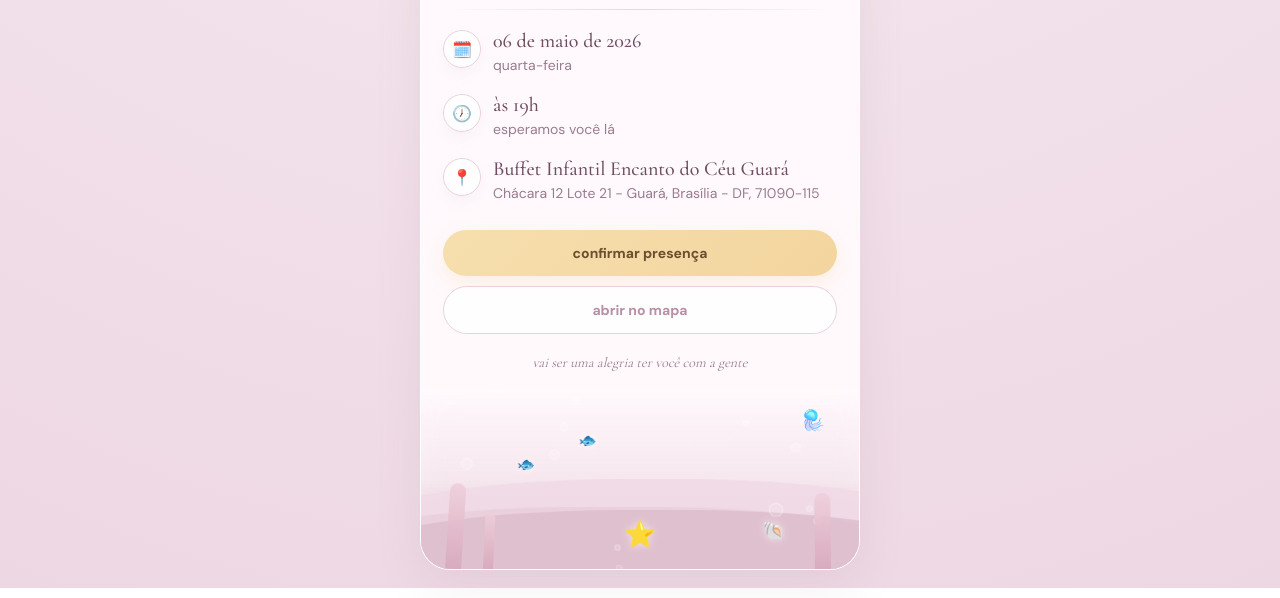
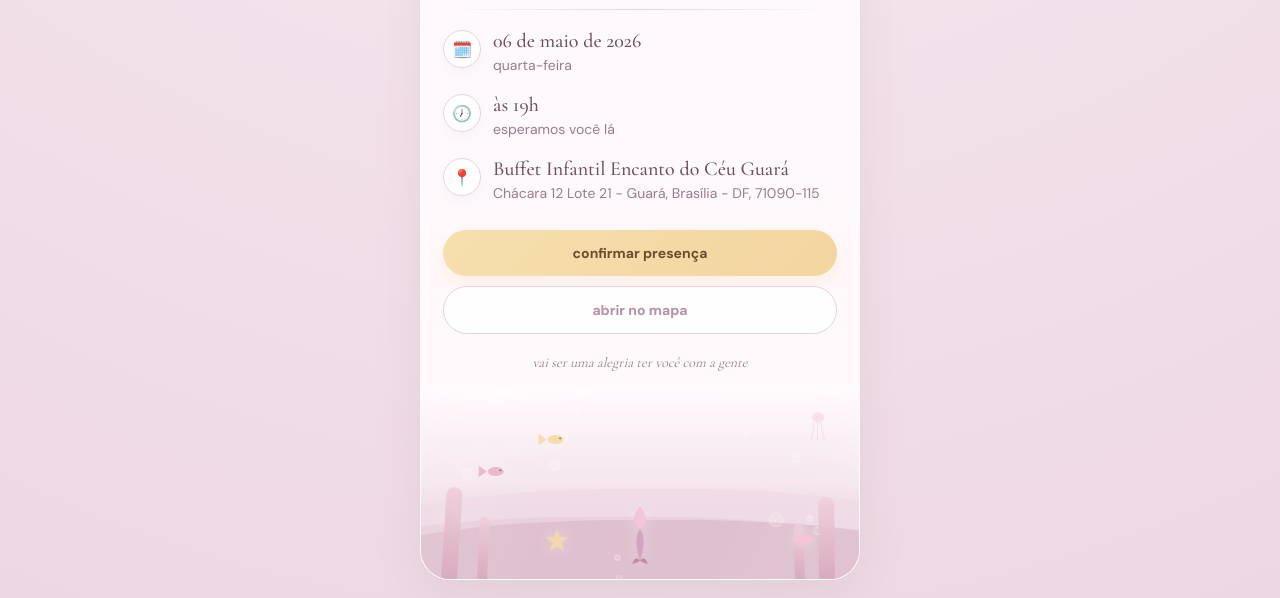
Before and after one commit to eloamagalhaesdejesus/convite, a plain HTML site: page index.html in a window 1280 px wide. Shown: the part 871-1469 px from the top of the page. Drawn offline with nearby package versions, Linux system fonts and the light colour scheme.

Commit message:
index.html

```diff
--- a/index.html
+++ b/index.html
@@ -25,6 +25,7 @@
       --soft: #9a7c8f;
       --soft-2: #c695af;
       --gold: #f6dca9;
+      --gold-2: #edd08f;
       --line: #ecd3de;
       --btn: #f3d59e;
       --btn-text: #6b4e2e;
@@ -35,6 +36,14 @@
       --ocean-base: rgba(215, 180, 198, 0.95);
       --icon-bg: rgba(255,255,255,0.75);
       --icon-border: #ead1dc;
+      --white-glow: rgba(255,255,255,0.85);
+      --mermaid-1: #f3c6d8;
+      --mermaid-2: #cfa4bd;
+      --mermaid-3: #b98aa6;
+      --fish-1: #f6dca9;
+      --fish-2: #eab8cc;
+      --shell: #f3c6d8;
+      --star: #f6dca9;
     }
 
     html {
@@ -44,7 +53,7 @@
     body {
       font-family: 'DM Sans', sans-serif;
       background:
-        radial-gradient(circle at top, var(--bg-top) 0%, var(--bg-mid) 32%, #f2e1ea 60%, var(--bg-bottom) 100%);
+        radial-gradient(circle at top, var(--bg-top) 0%, var(--bg-mid) 30%, #f2e1ea 60%, var(--bg-bottom) 100%);
       min-height: 100vh;
       display: flex;
       justify-content: center;
@@ -156,6 +165,16 @@
       display: block;
     }
 
+    .top-water-shine {
+      position: absolute;
+      inset: 0;
+      background:
+        radial-gradient(circle at 20% 10%, rgba(255,255,255,0.32), transparent 30%),
+        radial-gradient(circle at 80% 20%, rgba(255,255,255,0.24), transparent 28%);
+      pointer-events: none;
+      opacity: 0.7;
+    }
+
     .content {
       padding: 8px 22px 0;
       text-align: center;
@@ -189,9 +208,31 @@
       font-family: 'Great Vibes', cursive;
       font-size: 94px;
       line-height: 1;
-      color: var(--gold);
-      text-shadow: 0 2px 8px rgba(199, 173, 112, 0.18);
       margin: 6px 0 2px;
+      background: linear-gradient(
+        90deg,
+        var(--gold) 0%,
+        #fff6d6 22%,
+        var(--gold-2) 40%,
+        var(--gold) 62%,
+        #fff6d6 78%,
+        var(--gold) 100%
+      );
+      background-size: 220% auto;
+      -webkit-background-clip: text;
+      background-clip: text;
+      color: transparent;
+      animation: shimmerName 7s linear infinite;
+      text-shadow: 0 2px 8px rgba(199, 173, 112, 0.08);
+    }
+
+    @keyframes shimmerName {
+      0% {
+        background-position: 200% center;
+      }
+      100% {
+        background-position: -20% center;
+      }
     }
 
     .photo-wrap {
@@ -361,15 +402,43 @@
     .ocean {
       position: relative;
       margin-top: 10px;
-      height: 180px;
+      height: 190px;
       overflow: hidden;
-      background: linear-gradient(
-        to top,
-        var(--ocean-base),
-        rgba(242, 223, 232, 0.7),
-        transparent
-      );
+      background:
+        linear-gradient(
+          to top,
+          var(--ocean-base),
+          rgba(242, 223, 232, 0.75),
+          transparent
+        );
       box-shadow: inset 0 10px 30px rgba(255,255,255,0.18);
+    }
+
+    .water-light {
+      position: absolute;
+      inset: 0;
+      pointer-events: none;
+      opacity: 0.35;
+      background:
+        linear-gradient(115deg,
+          transparent 0%,
+          rgba(255,255,255,0.25) 20%,
+          transparent 35%,
+          transparent 55%,
+          rgba(255,255,255,0.18) 68%,
+          transparent 82%);
+      background-size: 160% 100%;
+      animation: waterShine 10s linear infinite;
+      z-index: 1;
+    }
+
+    @keyframes waterShine {
+      0% {
+        background-position: 120% 0;
+      }
+      100% {
+        background-position: -40% 0;
+      }
     }
 
     .wave {
@@ -436,73 +505,89 @@
     }
 
     .seaweed.one {
-      left: 24px;
-      height: 86px;
+      left: 20px;
+      height: 92px;
       animation: sway1 4s ease-in-out infinite;
     }
 
     .seaweed.two {
-      left: 62px;
-      height: 56px;
+      left: 56px;
+      height: 62px;
       width: 10px;
       animation: sway2 5s ease-in-out infinite;
     }
 
     .seaweed.three {
-      right: 28px;
-      height: 76px;
+      right: 24px;
+      height: 82px;
       animation: sway2 4.5s ease-in-out infinite;
     }
 
-    .starfish {
+    .seaweed.four {
+      right: 54px;
+      height: 56px;
+      width: 10px;
+      animation: sway1 4.8s ease-in-out infinite;
+    }
+
+    .mermaid {
+      position: absolute;
+      bottom: 10px;
+      left: 50%;
+      transform: translateX(-50%);
+      width: 64px;
+      opacity: 0.95;
+      animation: mermaidFloat 6s ease-in-out infinite;
+      filter: drop-shadow(0 0 8px rgba(255,255,255,0.35));
+    }
+
+    .star-svg {
       position: absolute;
       bottom: 20px;
-      left: 50%;
-      transform: translateX(-50%);
-      font-size: 24px;
-      opacity: 0.95;
-      animation: starGlow 3.5s ease-in-out infinite;
+      left: 28%;
+      width: 26px;
+      opacity: 0.92;
+      animation: starGlow 3s ease-in-out infinite;
+      filter: drop-shadow(0 0 8px rgba(255,255,255,0.45));
     }
 
-    .shell {
+    .shell-svg {
       position: absolute;
-      bottom: 22px;
-      right: 74px;
-      font-size: 18px;
+      bottom: 18px;
+      right: 42px;
+      width: 28px;
       opacity: 0.9;
       animation: shellFloat 4s ease-in-out infinite;
+      filter: drop-shadow(0 0 8px rgba(255,255,255,0.45));
     }
 
-    .fish {
+    .fish-svg {
       position: absolute;
-      font-size: 14px;
-      opacity: 0.95;
-      transform: scaleX(-1);
+      width: 34px;
+      opacity: 0.98;
+      filter: drop-shadow(0 0 8px rgba(255,255,255,0.4));
     }
 
-    .fish.one {
+    .fish-svg.one {
       top: 42px;
-      left: 22%;
-      animation: fishSwim1 12s linear infinite;
+      left: 10%;
+      animation: fishSwimSVG1 14s linear infinite;
     }
 
-    .fish.two {
-      top: 66px;
-      left: 8%;
-      animation: fishSwim2 14s linear infinite;
+    .fish-svg.two {
+      top: 74px;
+      left: -2%;
+      animation: fishSwimSVG2 18s linear infinite;
     }
 
-    .jelly {
+    .jelly-svg {
       position: absolute;
       top: 18px;
-      right: 34px;
-      font-size: 20px;
-      opacity: 0.75;
+      right: 28px;
+      width: 26px;
+      opacity: 0.72;
       animation: jellyFloat 6s ease-in-out infinite;
-    }
-
-    .fish, .jelly, .starfish, .shell {
-      text-shadow: 0 0 8px rgba(255,255,255,0.6);
+      filter: drop-shadow(0 0 8px rgba(255,255,255,0.45));
     }
 
     @keyframes sway1 {
@@ -515,9 +600,18 @@
       50% { transform: rotate(-4deg); }
     }
 
+    @keyframes mermaidFloat {
+      0%, 100% {
+        transform: translateX(-50%) translateY(0);
+      }
+      50% {
+        transform: translateX(-50%) translateY(-6px);
+      }
+    }
+
     @keyframes starGlow {
-      0%, 100% { transform: translateX(-50%) scale(1); opacity: 0.82; }
-      50% { transform: translateX(-50%) scale(1.08); opacity: 1; }
+      0%, 100% { transform: scale(1); opacity: 0.82; }
+      50% { transform: scale(1.08); opacity: 1; }
     }
 
     @keyframes shellFloat {
@@ -525,18 +619,18 @@
       50% { transform: translateY(-4px); }
     }
 
-    @keyframes fishSwim1 {
-      0% { transform: translateX(0) scaleX(-1); opacity: 0; }
-      8% { opacity: 0.95; }
-      92% { opacity: 0.95; }
-      100% { transform: translateX(130px) scaleX(-1); opacity: 0; }
+    @keyframes fishSwimSVG1 {
+      0% { transform: translateX(0); opacity: 0; }
+      8% { opacity: 1; }
+      92% { opacity: 1; }
+      100% { transform: translateX(180px); opacity: 0; }
     }
 
-    @keyframes fishSwim2 {
-      0% { transform: translateX(0) scaleX(-1); opacity: 0; }
-      8% { opacity: 0.92; }
-      92% { opacity: 0.92; }
-      100% { transform: translateX(150px) scaleX(-1); opacity: 0; }
+    @keyframes fishSwimSVG2 {
+      0% { transform: translateX(0); opacity: 0; }
+      8% { opacity: 0.98; }
+      92% { opacity: 0.98; }
+      100% { transform: translateX(210px); opacity: 0; }
     }
 
     @keyframes jellyFloat {
@@ -619,11 +713,15 @@
       }
 
       .ocean {
-        height: 170px;
+        height: 175px;
       }
 
       .wave-top {
         height: 140px;
+      }
+
+      .mermaid {
+        width: 56px;
       }
     }
   </style>
@@ -647,6 +745,7 @@
         <circle cx="360" cy="32" r="10" fill="rgba(255,255,255,0.2)" />
         <circle cx="212" cy="24" r="6" fill="rgba(246,220,169,0.28)" />
       </svg>
+      <div class="top-water-shine"></div>
     </div>
 
     <div class="content">
@@ -722,17 +821,60 @@
     </div>
 
     <div class="ocean">
+      <div class="water-light"></div>
       <div class="ocean-bubbles" id="oceanBubbles"></div>
 
       <div class="ocean-decor">
         <div class="seaweed one"></div>
         <div class="seaweed two"></div>
         <div class="seaweed three"></div>
-        <div class="fish one">🐟</div>
-        <div class="fish two">🐟</div>
-        <div class="jelly">🪼</div>
-        <div class="starfish">⭐</div>
-        <div class="shell">🐚</div>
+        <div class="seaweed four"></div>
+
+        <div class="fish-svg one">
+          <svg viewBox="0 0 60 30" xmlns="http://www.w3.org/2000/svg">
+            <ellipse cx="30" cy="15" rx="14" ry="8" fill="#f6dca9"/>
+            <polygon points="14,15 0,5 0,25" fill="#f6dca9"/>
+            <circle cx="38" cy="13" r="1.5" fill="#6e4d5f"/>
+          </svg>
+        </div>
+
+        <div class="fish-svg two">
+          <svg viewBox="0 0 60 30" xmlns="http://www.w3.org/2000/svg">
+            <ellipse cx="30" cy="15" rx="14" ry="8" fill="#eab8cc"/>
+            <polygon points="14,15 0,5 0,25" fill="#eab8cc"/>
+            <circle cx="38" cy="13" r="1.5" fill="#6e4d5f"/>
+          </svg>
+        </div>
+
+        <div class="jelly-svg">
+          <svg viewBox="0 0 50 70" xmlns="http://www.w3.org/2000/svg">
+            <path d="M25 10 C10 10, 8 28, 25 30 C42 28, 40 10, 25 10 Z" fill="#f4d6e3" opacity="0.9"/>
+            <path d="M17 30 C16 42, 15 52, 12 62" stroke="#f4d6e3" stroke-width="2" stroke-linecap="round" fill="none"/>
+            <path d="M24 30 C24 42, 24 52, 24 64" stroke="#f4d6e3" stroke-width="2" stroke-linecap="round" fill="none"/>
+            <path d="M31 30 C32 42, 34 52, 37 62" stroke="#f4d6e3" stroke-width="2" stroke-linecap="round" fill="none"/>
+          </svg>
+        </div>
+
+        <div class="star-svg">
+          <svg viewBox="0 0 100 100" xmlns="http://www.w3.org/2000/svg">
+            <polygon points="50,5 61,35 95,35 67,57 78,90 50,70 22,90 33,57 5,35 39,35" fill="#f6dca9"/>
+          </svg>
+        </div>
+
+        <div class="shell-svg">
+          <svg viewBox="0 0 100 100" xmlns="http://www.w3.org/2000/svg">
+            <path d="M10 60 Q50 10 90 60 Q50 80 10 60Z" fill="#f3c6d8"/>
+          </svg>
+        </div>
+
+        <div class="mermaid">
+          <svg viewBox="0 0 100 100" xmlns="http://www.w3.org/2000/svg">
+            <path d="M50 10 C40 20, 35 35, 50 45 C65 35, 60 20, 50 10Z" fill="#f3c6d8"/>
+            <path d="M50 45 C40 60, 45 80, 50 95 C55 80, 60 60, 50 45Z" fill="#cfa4bd"/>
+            <path d="M50 95 C45 88, 40 92, 38 100 C45 98, 50 96, 50 95Z" fill="#b98aa6"/>
+            <path d="M50 95 C55 88, 60 92, 62 100 C55 98, 50 96, 50 95Z" fill="#b98aa6"/>
+          </svg>
+        </div>
       </div>
 
       <div class="wave wave-1"></div>
```
